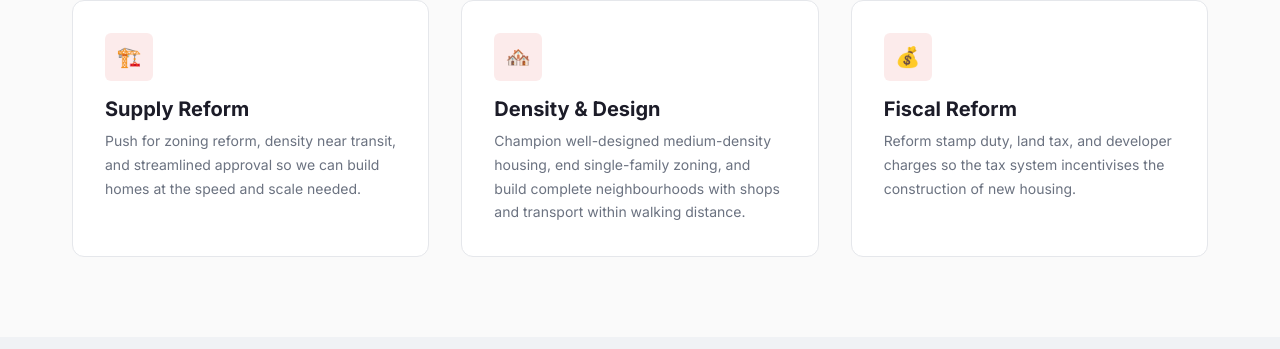
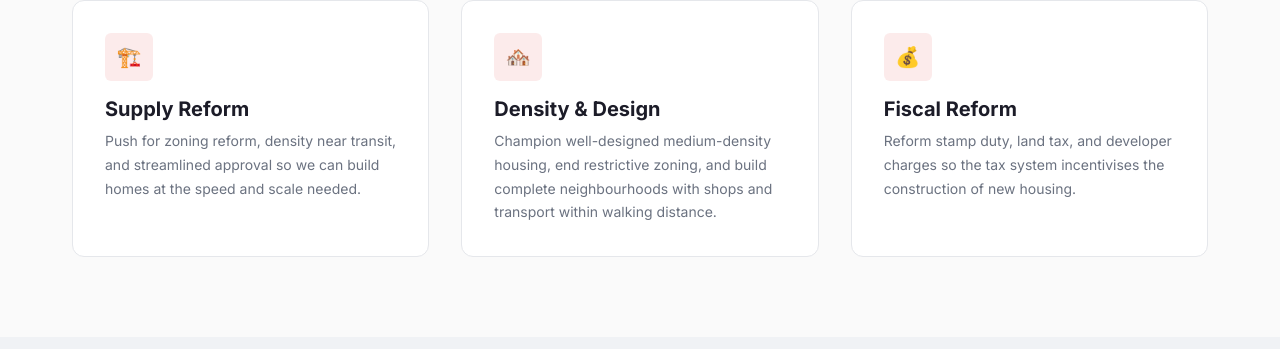
Before and after one commit to Labor-YIMBY/website, a Jekyll site: the page built from index.html, in a window 1280 px wide and 900 px high, scrolled down 958 px. Shown: the part 128-477 px from the top of the window. Built offline with Jekyll 4.4.1, drawn with Linux system fonts in a browser that asks for light colours.

Commit message:
Add assets

```diff
--- a/index.html
+++ b/index.html
@@ -37,7 +37,7 @@ title: Home
       <div class="card">
         <div class="card-icon">🏘️</div>
         <h3>Density &amp; Design</h3>
-        <p>Champion well-designed medium-density housing, end single-family zoning, and build complete neighbourhoods with shops and transport within walking distance.</p>
+        <p>Champion well-designed medium-density housing, end restrictive zoning, and build complete neighbourhoods with shops and transport within walking distance.</p>
       </div>
       <div class="card">
         <div class="card-icon">💰</div>
```
Also changed, not shown: assets/img/banner.png (added), assets/img/logo_circle.png (added), assets/img/skyline.png (added), 12 other files.
